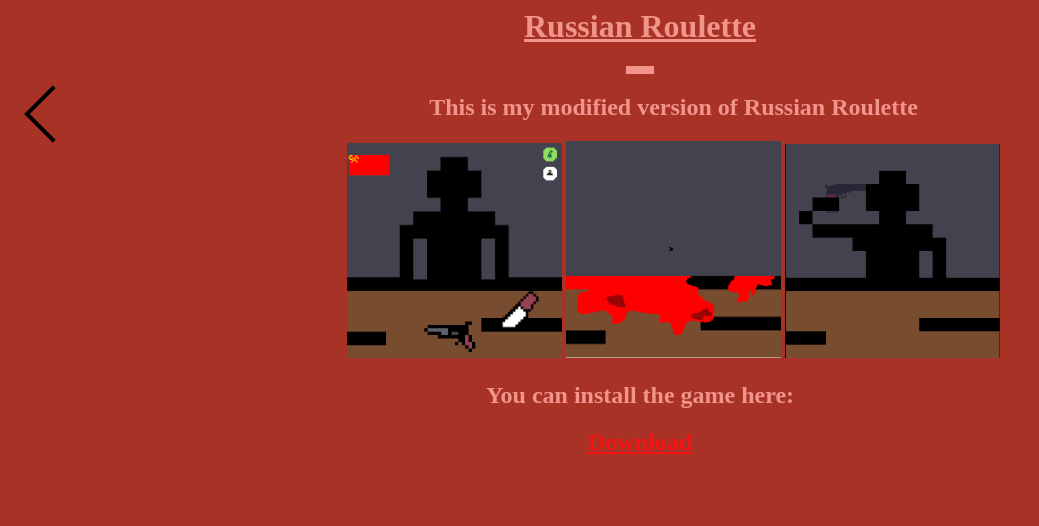
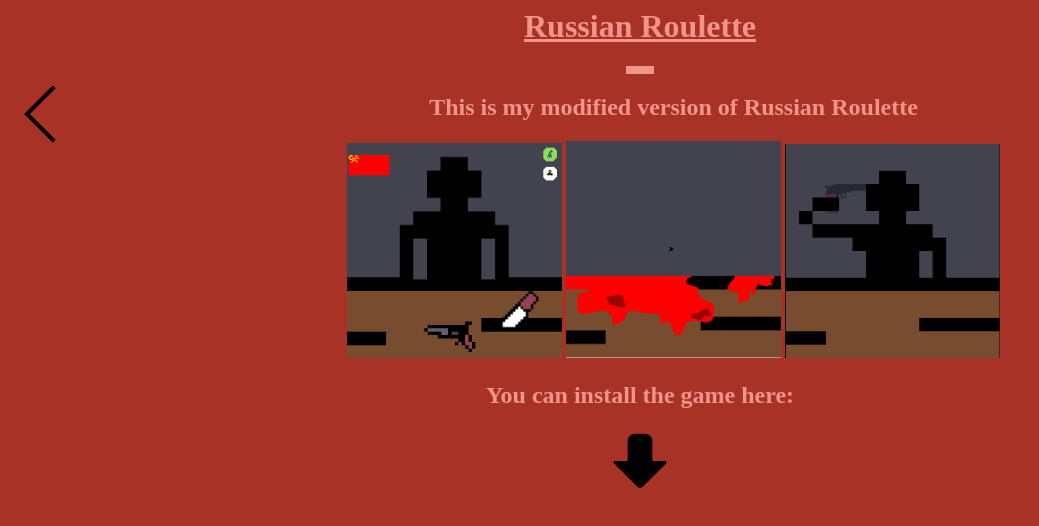
Before and after one commit to Envilix/RussianRoulette, a plain HTML site: page index.html in a window 1280 px wide. Shown: the whole page, without its empty margins (0-1039 px from the left). Drawn offline with Linux system fonts and the light colour scheme.

Commit message:
index.html

```diff
--- a/index.html
+++ b/index.html
@@ -20,7 +20,8 @@ body{background-color:#a93226;}
 <img src=rr3.png alt="Russian Roulette" width=17%>
 
 <h2 style="color:#f1948a;">You can install the game here:</h2>
-<a style="color:#f51313;" href="https://env-development.itch.io/russian-roulette231"><h2>Download</h2></a>
+
+<a style="color:#fffff;" href="https://env-development.itch.io/russian-roulette231"><small><img src=d.png align=center></small></a>
 
 </body>
 </html>
```
